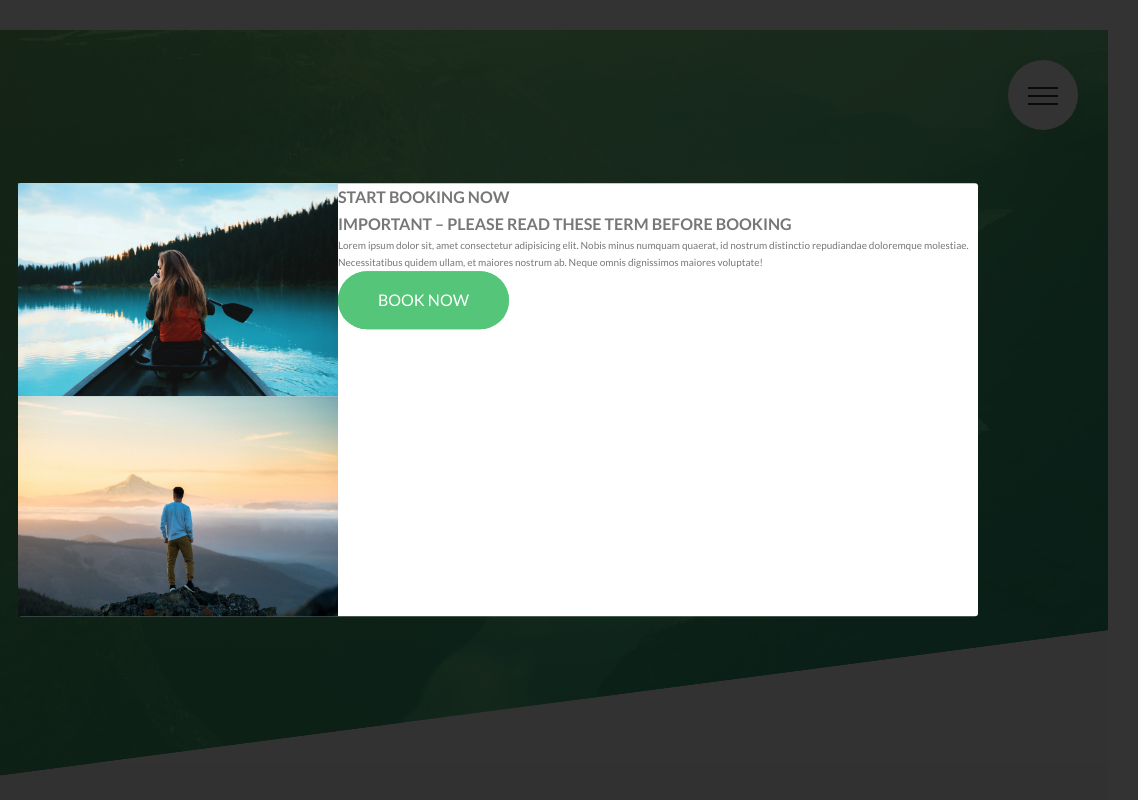
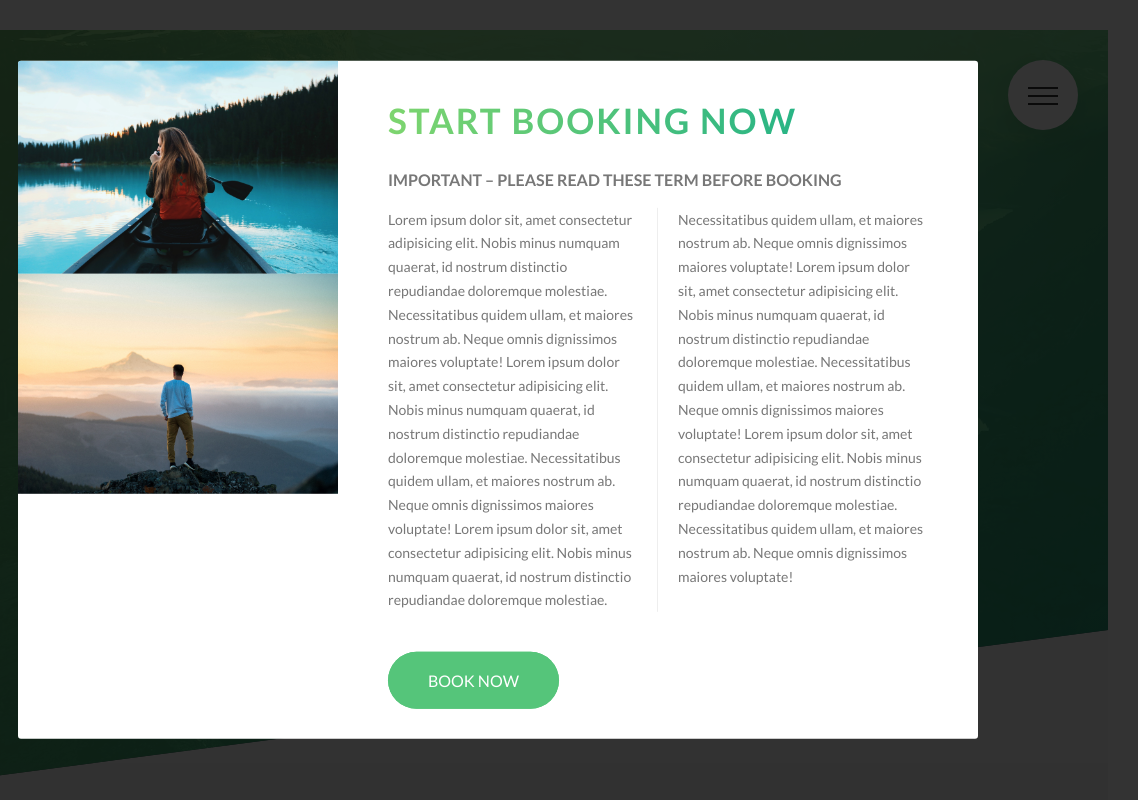
Before and after one commit to kafelka/landing-page, a plain HTML site: page index.html in a window 1280 px wide. Shown: the top 800 px of the page, 142-1280 px from the left. Drawn offline with Linux system fonts and the light colour scheme.

Commit message:
popup - columns & styling

```diff
--- a/css/style.css
+++ b/css/style.css
@@ -398,16 +398,26 @@ body {
     width: 75%;
     background-color: #fff;
     box-shadow: 0 2rem 4m rgba(0, 0, 0, 0.2);
-    border-radius: 3px; }
+    border-radius: 3px;
+    display: table;
+    overflow: hidden; }
   .popup__left {
     width: 33.333333%;
-    float: left; }
+    display: table-cell; }
   .popup__right {
     width: 66.666667%;
-    float: left; }
+    display: table-cell;
+    vertical-align: middle;
+    padding: 3rem 5rem; }
   .popup__img {
     display: block;
     width: 100%; }
+  .popup__text {
+    font-size: 1.4rem;
+    margin-bottom: 4rem;
+    column-count: 2;
+    column-gap: 4rem;
+    column-rule: 1px solid #eee; }
 
 .form__group:not(:last-child) {
   margin-bottom: 2rem; }
--- a/index.html
+++ b/index.html
@@ -338,17 +338,17 @@
             </div>
         </footer>
 
-        <div class="popup">
+        <div class="popup" id="popup">
             <div class="popup__content">
                 <div class="popup__left">
                     <img src="img/nat-8.jpg" alt="Tour Photo" class="popup__img">
                     <img src="img/nat-9.jpg" alt="Tour Photo" class="popup__img">
                 </div>
                 <div class="popup__right">
-                    <h2 class="heading-tertiary">Start booking now</h2>
-                    <h3 class="heading-tertiary">Important &ndash; Please read these term before booking</h3>
+                    <h2 class="heading-secondary u-margin-bottom-small">Start booking now</h2>
+                    <h3 class="heading-tertiary u-margin-bottom-small">Important &ndash; Please read these term before booking</h3>
                     <p class="popup__text">
-                        Lorem ipsum dolor sit, amet consectetur adipisicing elit. Nobis minus numquam quaerat, id nostrum distinctio repudiandae doloremque molestiae. Necessitatibus quidem ullam, et maiores nostrum ab. Neque omnis dignissimos maiores voluptate!
+                        Lorem ipsum dolor sit, amet consectetur adipisicing elit. Nobis minus numquam quaerat, id nostrum distinctio repudiandae doloremque molestiae. Necessitatibus quidem ullam, et maiores nostrum ab. Neque omnis dignissimos maiores voluptate! Lorem ipsum dolor sit, amet consectetur adipisicing elit. Nobis minus numquam quaerat, id nostrum distinctio repudiandae doloremque molestiae. Necessitatibus quidem ullam, et maiores nostrum ab. Neque omnis dignissimos maiores voluptate! Lorem ipsum dolor sit, amet consectetur adipisicing elit. Nobis minus numquam quaerat, id nostrum distinctio repudiandae doloremque molestiae. Necessitatibus quidem ullam, et maiores nostrum ab. Neque omnis dignissimos maiores voluptate! Lorem ipsum dolor sit, amet consectetur adipisicing elit. Nobis minus numquam quaerat, id nostrum distinctio repudiandae doloremque molestiae. Necessitatibus quidem ullam, et maiores nostrum ab. Neque omnis dignissimos maiores voluptate! Lorem ipsum dolor sit, amet consectetur adipisicing elit. Nobis minus numquam quaerat, id nostrum distinctio repudiandae doloremque molestiae. Necessitatibus quidem ullam, et maiores nostrum ab. Neque omnis dignissimos maiores voluptate!
                     </p>
                     <a href="#" class="btn btn--green">Book now</a>
                 </div>
--- a/sass/components/_popup.scss
+++ b/sass/components/_popup.scss
@@ -14,16 +14,20 @@
     background-color: $color-white;
     box-shadow: 0 2rem 4m rgba($color-black, .2);
     border-radius: 3px;
+    display: table;
+    overflow: hidden;
   }
 
   &__left {
     width: 33.333333%;
-    float: left;
+    display: table-cell;
   }
 
   &__right {
     width: 66.666667%;
-    float: left;
+    display: table-cell;
+    vertical-align: middle;
+    padding: 3rem 5rem;
   }
 
   &__img {
@@ -32,6 +36,11 @@
   }
 
   &__text {
+    font-size: 1.4rem;
+    margin-bottom: 4rem;
 
+    column-count: 2;
+    column-gap:  4rem;
+    column-rule: 1px solid $color-gray-light-2;
   }
 }
```
